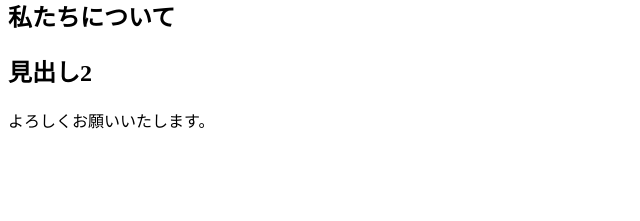
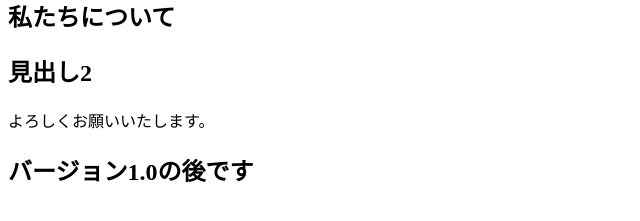
Before and after one commit to aizawapi/sample0629, a plain HTML site: page index.html in a window 1280 px wide. Shown: the part 205-426 px from the top of the page, without its empty margins (0-640 px from the left). Drawn offline with Linux system fonts and the light colour scheme.

Commit message:
バージョン1.0のあと追加

```diff
--- a/index.html
+++ b/index.html
@@ -35,6 +35,9 @@
         <h2>見出し2</h2>
         <p>よろしくお願いいたします。</p>
       </section>
+      <section>
+        <h2>バージョン1.0の後です</h2>
+      </section>
     </main>
   </body>
 </html>
```
